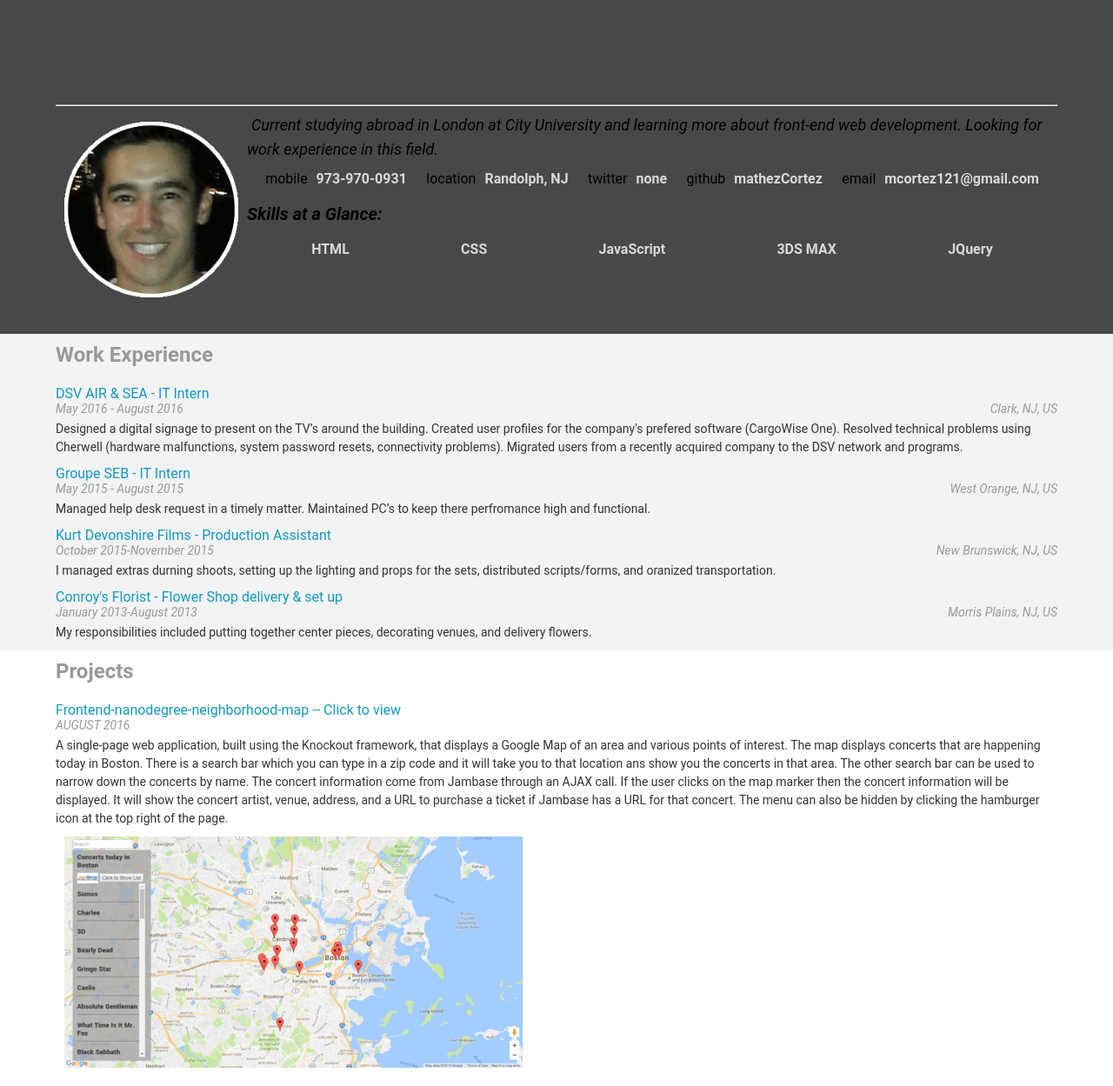
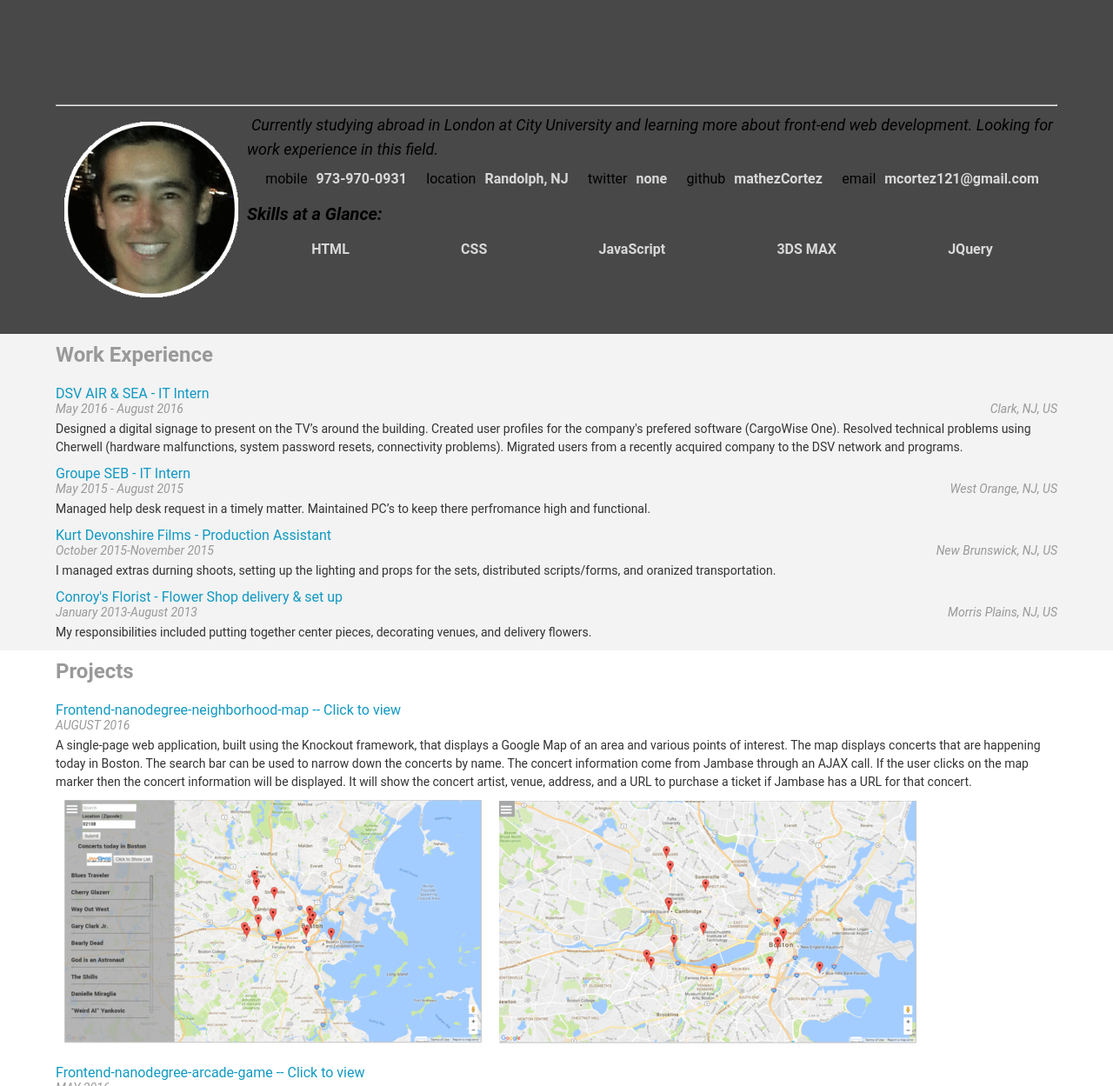
Before and after one commit to mathewCortez/old_resume_JS_build, a plain HTML site: page index.html in a window 1280 px wide. Shown: the part 320-1569 px from the top of the page at 87% size. Drawn offline with Linux system fonts and the light colour scheme; some packages are replaced by stand-ins of ours.

Commit message:
Updated images form project and corrected word
I had a spelling mistaking it the bio and the pictures for my concert
map porject were out of date.

```diff
--- a/index.html
+++ b/index.html
@@ -114,7 +114,7 @@ need to load. You'll see a lot of <link>s to CSS files for styles and
   writing. In resumeBuilder.js, you'll be writing code that builds the resume
   dynamically when this website, index.html, is opened.
   -->
-  <script src="js/resumeBuilder-min.js"></script>
+  <script src="js/resumeBuilder.js"></script>
 
 
   <!--
--- a/js/resumeBuilder.js
+++ b/js/resumeBuilder.js
@@ -11,7 +11,7 @@ var bio = {
         "twitter": "none",
         "location": "Randolph, NJ"
     },
-    "welcomeMessage": "Current studying abroad in London at City University and learning more about front-end web development.  Looking for work experience in this field.",
+    "welcomeMessage": "Currently studying abroad in London at City University and learning more about front-end web development.  Looking for work experience in this field.",
     "skills": ["HTML", "CSS", "JavaScript", "3DS MAX", "JQuery"],
     "biopic": "images/author.png",
     "display": function() {
@@ -166,7 +166,8 @@ var projects = {
         "dates": "AUGUST 2016",
         "description": "A single-page web application, built using the Knockout framework, that displays a Google Map of an area and various points of interest. The map displays concerts that are happening today in Boston. The search bar can be used to narrow down the concerts by name. The concert information come from Jambase through an AJAX call. If the user clicks on the map marker then the concert information will be displayed. It will show the concert artist, venue, address, and a URL to purchase a ticket if Jambase has a URL for that concert.",
         "images": [
-            "images/map-ajax.png",
+            "images/map-min.PNG",
+            "images/map-hide-min.PNG"
 
         ]
     },
```
Also changed, not shown: images/map-ajax.png (deleted), images/map-hide-min.png (added), images/map-min.png (added), 1 other file.
